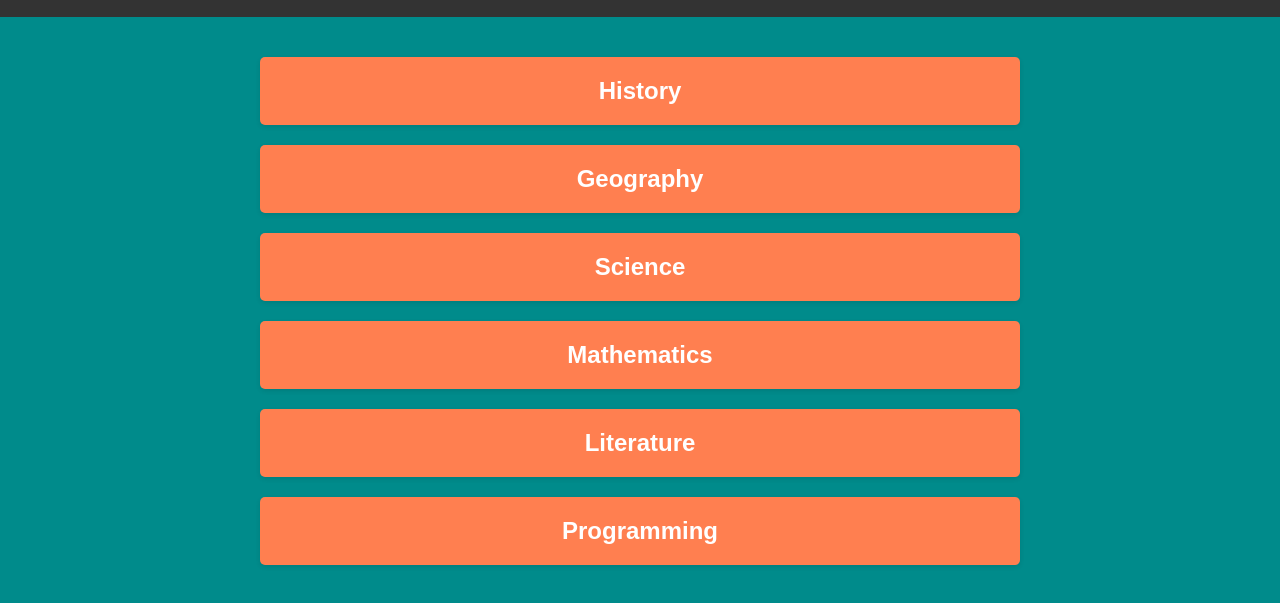
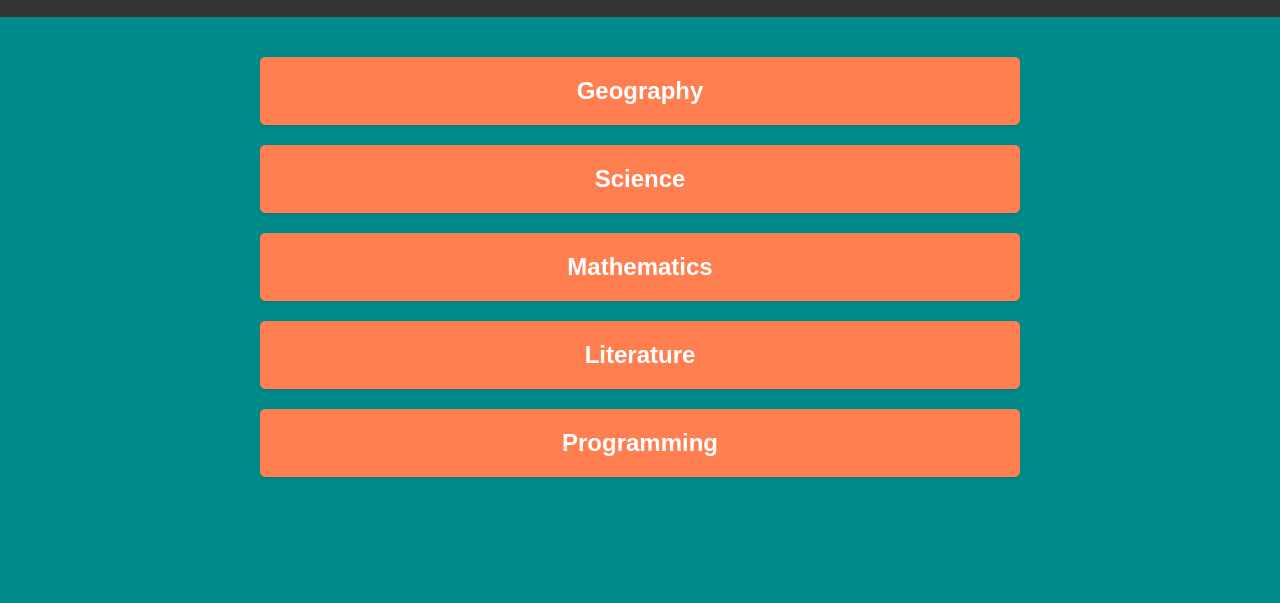
Before and after one commit to Seydenu/QuizMe, a plain HTML site: page index.html in a window 1280 px wide. Shown: the part 65-668 px from the top of the page. Drawn offline with Linux system fonts and the light colour scheme.

Commit message:
Update index.html

```diff
--- a/index.html
+++ b/index.html
@@ -15,9 +15,6 @@
   </header>
 
   <main>
-    <section class="subject">
-      <a href="questions.html?subject=history"><h2>History</h2></a>
-    </section>
     <section class="subject">
       <a href="questions.html?subject=geography"><h2>Geography</h2></a>
     </section>
```
